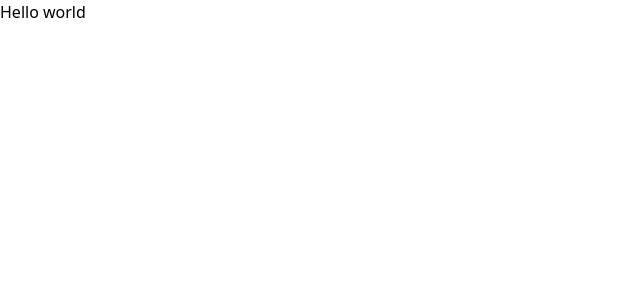
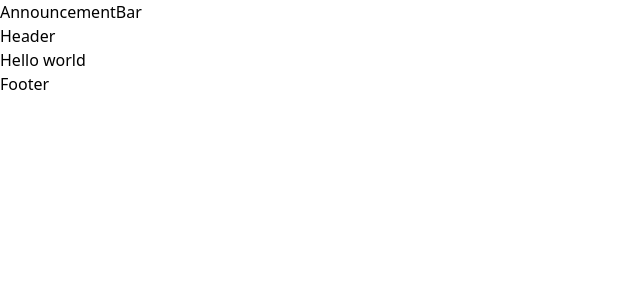
Before and after one commit to shreyanshgohil/real-estate-frontend, a Next.js app: page / in a window 1280 px wide. Shown: the top 300 px of the page, without its empty margins (0-640 px from the left). Built offline with nearby package versions, Linux system fonts and the light colour scheme.

Commit message:
feat: added file for setup

```diff
--- /dev/null
+++ b/src/components/Layout/AnnouncementBar/index.jsx
@@ -0,0 +1,7 @@
+import React from "react";
+
+const AnnouncementBar = () => {
+  return <div>AnnouncementBar</div>;
+};
+
+export default AnnouncementBar;
--- /dev/null
+++ b/src/components/Layout/Footer/index.jsx
@@ -0,0 +1,7 @@
+import React from "react";
+
+const Footer = () => {
+  return <div>Footer</div>;
+};
+
+export default Footer;
--- /dev/null
+++ b/src/components/Layout/Header/index.jsx
@@ -0,0 +1,7 @@
+import React from "react";
+
+const Header = () => {
+  return <div>Header</div>;
+};
+
+export default Header;
--- /dev/null
+++ b/src/components/Layout/index.jsx
@@ -0,0 +1,15 @@
+import AnnouncementBar from "./AnnouncementBar";
+import Footer from "./Footer";
+import Header from "./Header";
+const Layout = ({ children }) => {
+  return (
+    <div>
+      <AnnouncementBar />
+      <Header />
+      {children}
+      <Footer />
+    </div>
+  );
+};
+
+export default Layout;
--- a/src/pages/index.js
+++ b/src/pages/index.js
@@ -1,7 +1,8 @@
+import Layout from "@/components/Layout";
 import React from "react";
 
 const index = () => {
-  return <div>Hello world</div>;
+  return <Layout>Hello world</Layout>;
 };
 
 export default index;
```
